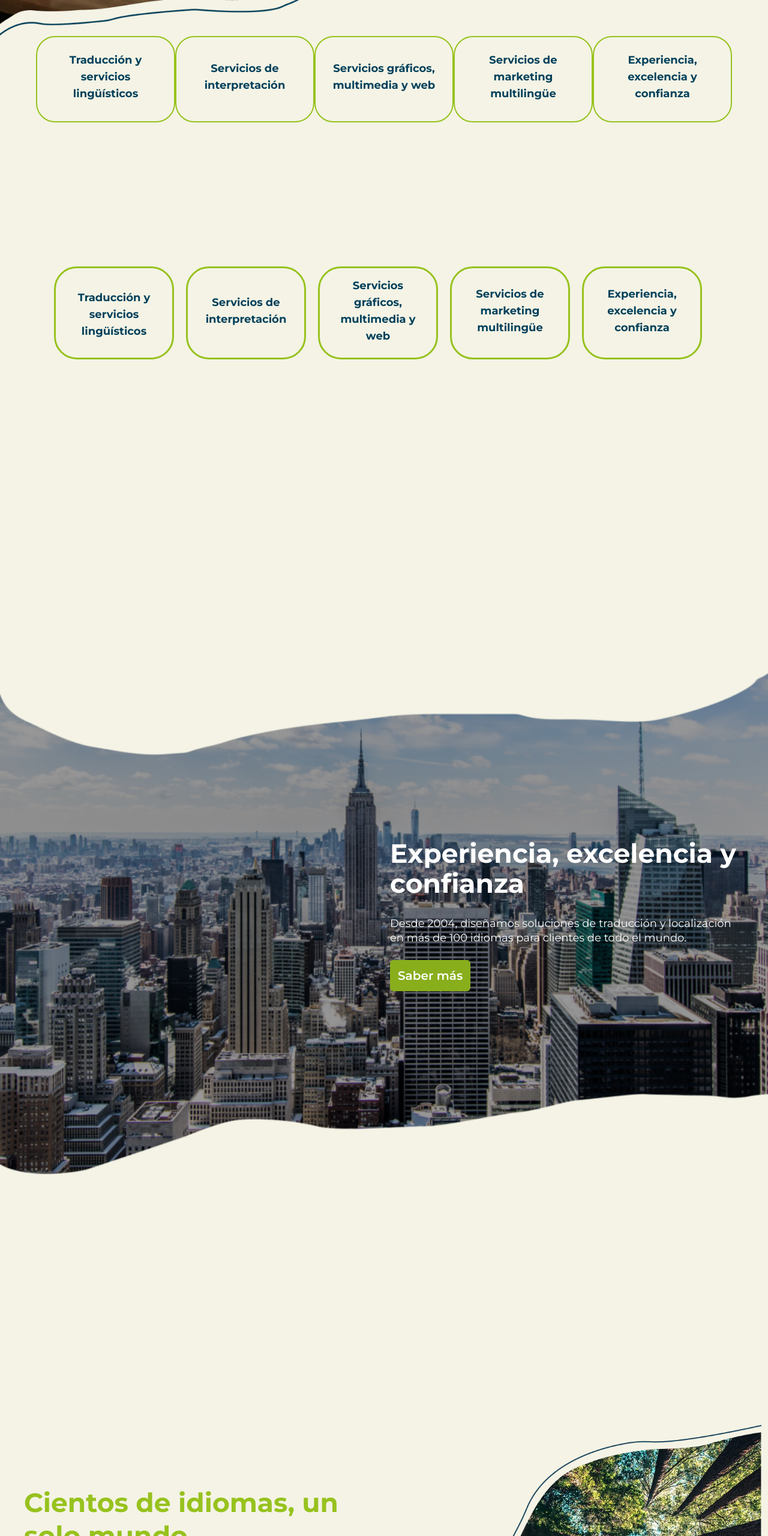
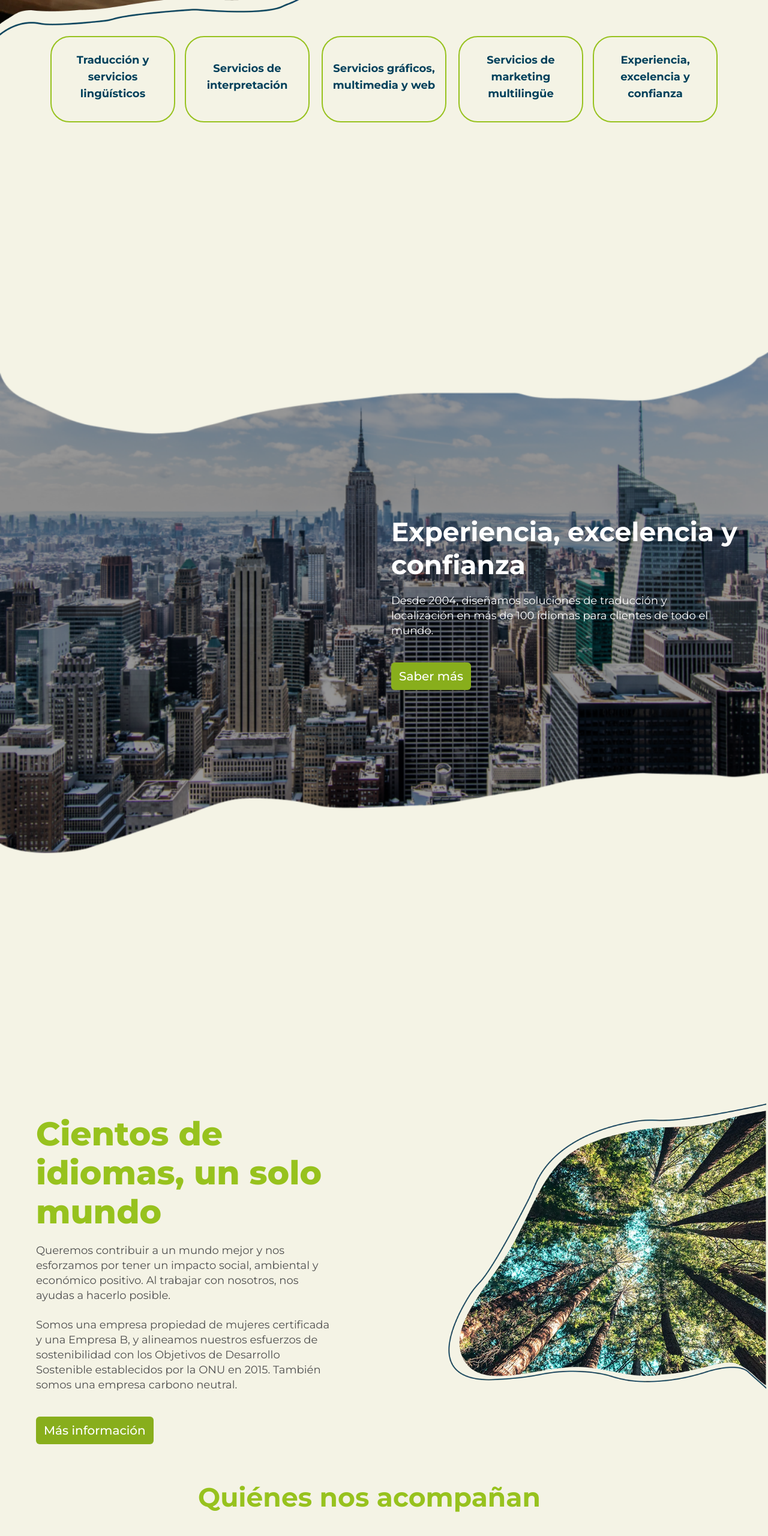
Before and after one commit to CTRL-SHITF/Win-Winnow, a plain HTML site: page index.html in a window 1280 px wide. Shown: the part 1383-3943 px from the top of the page at 60% size. Drawn offline with nearby package versions, Linux system fonts and the light colour scheme.

Commit message:
Update index.html

```diff
--- a/index.html
+++ b/index.html
@@ -81,7 +81,7 @@
         </div>
     </div>
     <!-------------------------------------------------------------------------------------------------------------------------->
-        <div class="container-fluid">
+    <div class="container-fluid py-6">
         <div class="row">
             <div class="col p-0">
                 <div>
@@ -112,91 +112,91 @@
     </div>
     <!-------------------------------------------------------------------------------------------------------------------------->
     <div class="container-fluid py-6">
-            <div class="row  mx-5 justify-content-">
-                <div class="col border border-success text-center border-2 rounded-5 p-4 d-flex justify-content-center align-items-center">
+        <div class="row mx-5 px-4">
+            <div
+                class="col border border-success text-center border-2 rounded-5 px-3 py-4 d-flex justify-content-center align-items-center ">
                 <h2 id="t2">Traducción y servicios lingüísticos</h2>
             </div>
-                <div class="col border border-success text-center border-2 rounded-5 p-4 d-flex justify-content-center align-items-center">
+            <div
+                class="col border border-success text-center border-2 rounded-5 px-3 py-3 d-flex justify-content-center align-items-center mx-3">
                 <h2 id="t2">Servicios de interpretación</h2>
             </div>
-                <div class="col border border-success text-center border-2 rounded-5 p-4 d-flex justify-content-center align-items-center">
+            <div
+                class="col border border-success text-center border-2 rounded-5 px-3 py-3 d-flex justify-content-center align-items-center mx-1">
                 <h2 id="t2">Servicios gráficos, multimedia y web</h2>
             </div>
-                <div class="col border border-success text-center border-2 rounded-5 p-4 d-flex justify-content-center align-items-center">
+            <div
+                class="col border border-success text-center border-2 rounded-5 px-3 py-3 d-flex justify-content-center align-items-center mx-3">
                 <h2 id="t2">Servicios de marketing multilingüe</h2>
             </div>
-                <div class="col border border-success text-center border-2 rounded-5 p-4 d-flex justify-content-center align-items-center">
+            <div
+                class="col border border-success text-center border-2 rounded-5 px-3 py-3 d-flex justify-content-center align-items-center ">
                 <h2 id="t2">Experiencia, excelencia y confianza</h2>
             </div>
         </div>
     </div>
-        <div id="cuadritos">
-            <div id="c2">
-                <h2 id="t2">Traducción y servicios lingüísticos</h2>
+    <!-------------------------------------------------------------------------------------------------------------------------->
+    <div class="container-fluid p-0">
+        <div id="cont">
+            <div class="row">
+                <div class="col"></div>
+                <div class="col">
+                    <div class="d-flex justify-content-center align-items-center h-100">
+                        <div class="row">
+                            <div class="col-12">
+                                <h1 id="h2" class="text-white">Experiencia, excelencia y confianza</h1>
                             </div>
-            <div id="c2">
-                <h2 id="t2">Servicios de interpretación</h2>
+                            <div class="col-11">
+                                <div>
+                                    <span id="span1" class="text-white">Desde 2004, diseñamos soluciones de traducción y
+                                        localización en
+                                        más de 100 idiomas para clientes de todo el mundo.
+                                    </span>
                                 </div>
-            <div id="c2">
-                <h2 id="t2">Servicios gráficos, multimedia y web</h2>
-            </div>
-            <div id="c2">
-                <h2 id="t2">Servicios de marketing multilingüe</h2>
-            </div>
-            <div id="c2">
-                <h2 id="t2">Experiencia, excelencia y confianza</h2>
-            </div>
-        </div>
-        <!-------------------------------------------------------------------------------------------------------------------------->
-
-        <div id="cont">
-            <div></div>
-            <div id="div3">
-                <div>
-                    <h2>Experiencia, excelencia y confianza</h2>
-                </div>
-                <div>
-                    <span id="span3">Desde 2004, diseñamos soluciones de traducción y localización en más de 100 idiomas
-                        para clientes
-                        de todo el mundo.</span>
-                </div>
-                <div>
-                    <div class="btn text-white" id="boton3">
+                                <div class="btn text-white" id="boton1">
                                     <a href=""><span>Saber más</span></a>
                                 </div>
                             </div>
                         </div>
                     </div>
+                </div>
+            </div>
+        </div>
+    </div>
     <!-------------------------------------------------------------------------------------------------------------------------->
-        <div style="margin-bottom: 140px;">
-            <div style="display: flex;">
-                <div id="div4">
+    <div class="container-fluid">
+        <div class="row">
+            <div class="col ms-5">
+                <div class="d-flex justify-content-center align-items-center h-100">
+                    <div class="row">
+                        <div class="col-10">
+                            <h1 id="h1">Cientos de idiomas, un solo mundo</h1>
+                        </div>
+                        <div class="col-10">
                             <div>
-                        <h2 id="h2">Cientos de idiomas, un solo mundo</h2>
+                                <span id="span1">Queremos contribuir a un mundo mejor y nos esforzamos
+                                    por tener un impacto social, ambiental y económico positivo. Al trabajar con
+                                    nosotros, nos ayudas a hacerlo posible.
+                                </span>
                             </div>
+                            <br>
                             <div>
-                        <p>
-                            <span id="span1">Queremos contribuir a un mundo mejor y nos esforzamos
-                                por tener un impacto social, ambiental y económico positivo.
-                            </span><br>
-                            <span id="span1">
-                                Al trabajar con nosotros, nos ayudas a hacerlo posible.
-                            </span>
-                        </p>
-                        <p>
                                 <span id="span1">Somos una empresa propiedad de mujeres certificada y una
                                     Empresa B, y alineamos nuestros esfuerzos de sostenibilidad con los
                                     Objetivos de Desarrollo Sostenible establecidos por la ONU en 2015.
-                                También somos una empresa carbono neutral.</span>
-                        </p>
+                                    También somos una empresa carbono neutral.
+                                </span>
                             </div>
-                    <div class="btn text-white" id="boton3">
-                        <a href=""><span>Más información</span></a>
+                            <div class="btn text-white" id="boton1">
+                                <a href="#"><span>Más información</span></a>
                             </div>
                         </div>
-                <div>
-                    <div>
-                        <img src="img/Group_4.webp" alt="pega" id="image3">
+                    </div>
+                </div>
+            </div>
+            <div class="col p-0">
+                <div class="w-100">
+                    <img src="img/Group_4.webp" alt="pega" id="image1">
                 </div>
             </div>
         </div>
```
Lines whose indentation alone changed are shown as unchanged.
